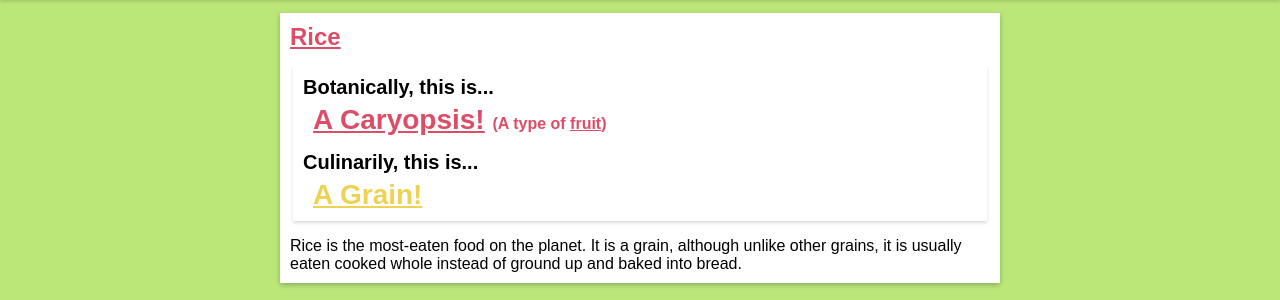
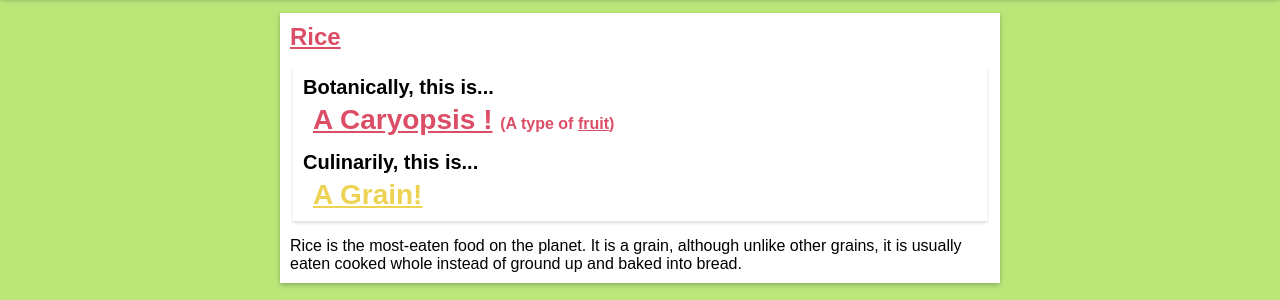
Before and after one commit to mminer237/fruitorvegetable, a Jekyll site: the page built from _items/rice.md, in a window 1280 px wide. Shown: the part 126-426 px from the top of the page. Built offline with Jekyll 4.4.1, drawn with Linux system fonts in a browser that asks for light colours.

Commit message:
Only use one exclamation point

```diff
--- a/_layouts/item.html
+++ b/_layouts/item.html
@@ -40,16 +40,18 @@
 		<div class="{{ page.botanically }} {{ parent_botanical_type.type }}">
 			<div>Botanically, this is...</div>
 			<div class="answer">
-				<a href="{{ first_botanical_type.url }}">{{ first_botanical_type.indefinite_title }}!</a>
+				<a href="{{ first_botanical_type.url }}">{{ first_botanical_type.indefinite_title }}
 				{% if page.botanically.first %}
 					{% for botanical_type_name in page.botanically %}
 						{% if forloop.first == false %}
+							</a>
 							{% assign botanical_type = site.types | where:"type", botanical_type_name | first %}
 							&amp;
-							<a href="{{ botanical_type.url }}">{{ botanical_type.indefinite_title }}!</a>
+							<a href="{{ botanical_type.url }}">{{ botanical_type.indefinite_title }}
 						{% endif %}
 					{% endfor %}
 				{% endif %}
+				!</a>
 				{% if parent_botanical_type %}
 				<span class="answer-parent">({% if page.botanically.first %}Types{% else %}A type{% endif %} of <a href="{{ parent_botanical_type.url }}">{{ parent_botanical_type.title | downcase }}</a>)</span>
 				{% endif %}
```
